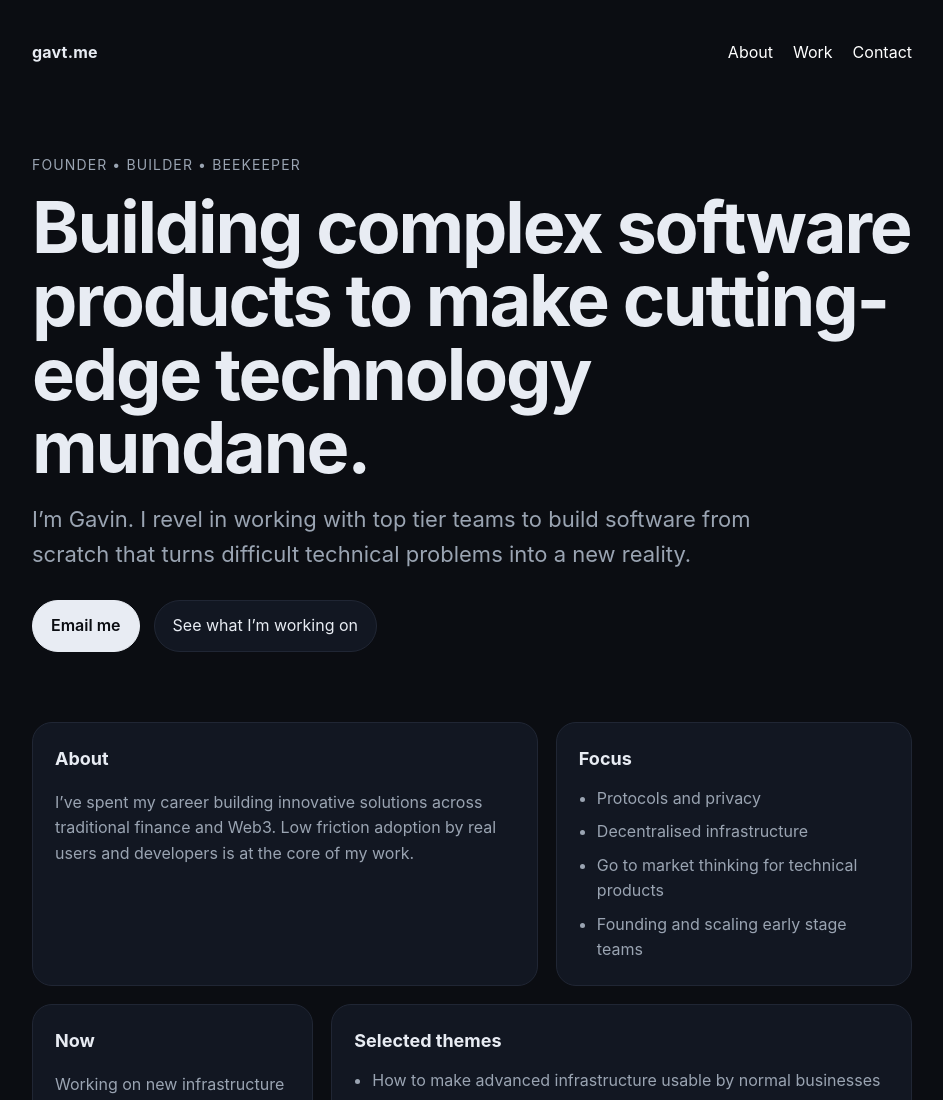
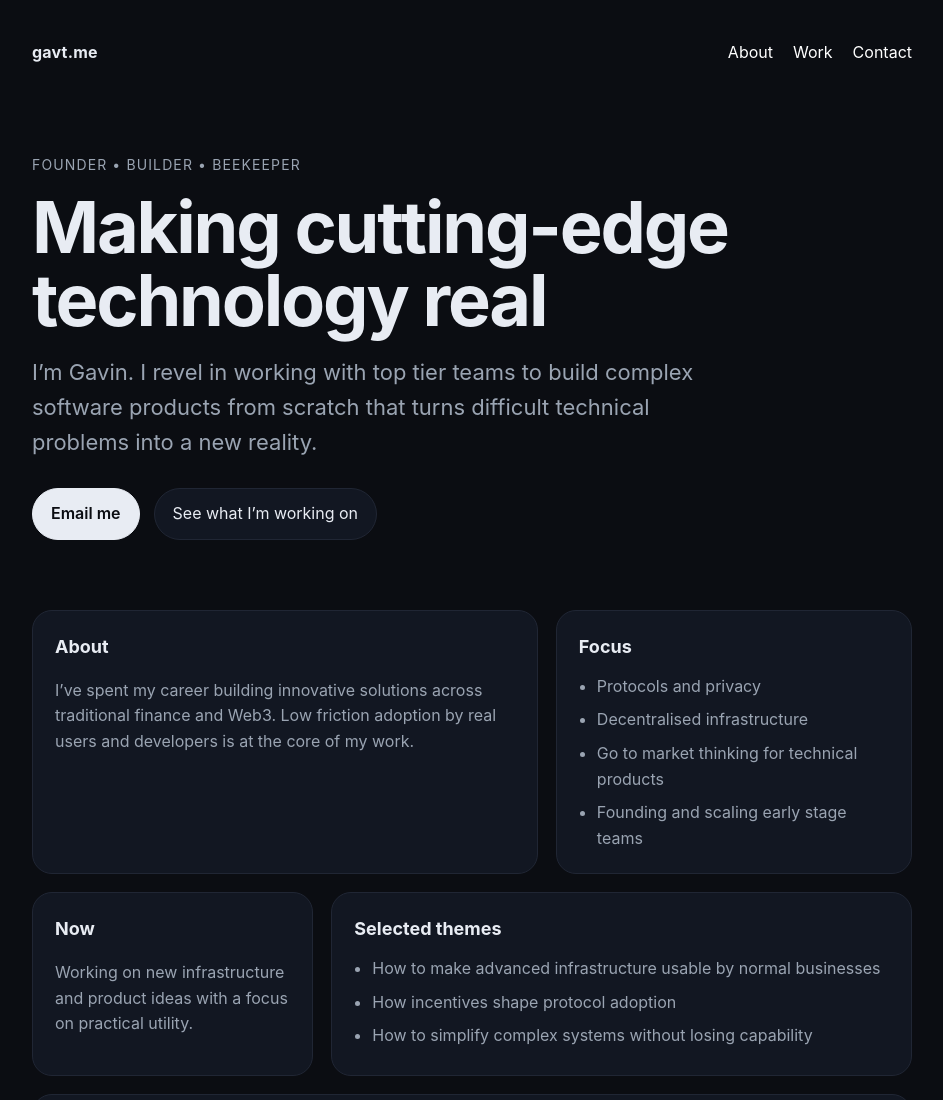
Before and after one commit to GavT/gavt-me-site, a plain HTML site: page index.html in a window 1280 px wide. Shown: the top 1100 px of the page, without its empty margins (168-1111 px from the left). Drawn offline with Linux system fonts and the light colour scheme.

Commit message:
Update index.html

```diff
--- a/index.html
+++ b/index.html
@@ -171,9 +171,9 @@
 
     <section class="hero">
       <div class="eyebrow">Founder • Builder • Beekeeper</div>
-      <h1>Building complex software products to make cutting-edge technology mundane.</h1>
+      <h1>Making cutting-edge technology real</h1>
       <p class="sub">
-        I’m Gavin. I revel in working with top tier teams to build software from scratch that turns difficult technical problems into a new reality.
+        I’m Gavin. I revel in working with top tier teams to build complex software products from scratch that turns difficult technical problems into a new reality.
       </p>
       <div class="cta-row">
         <a class="btn primary" href="mailto:gavin@gavt.me">Email me</a>
```
